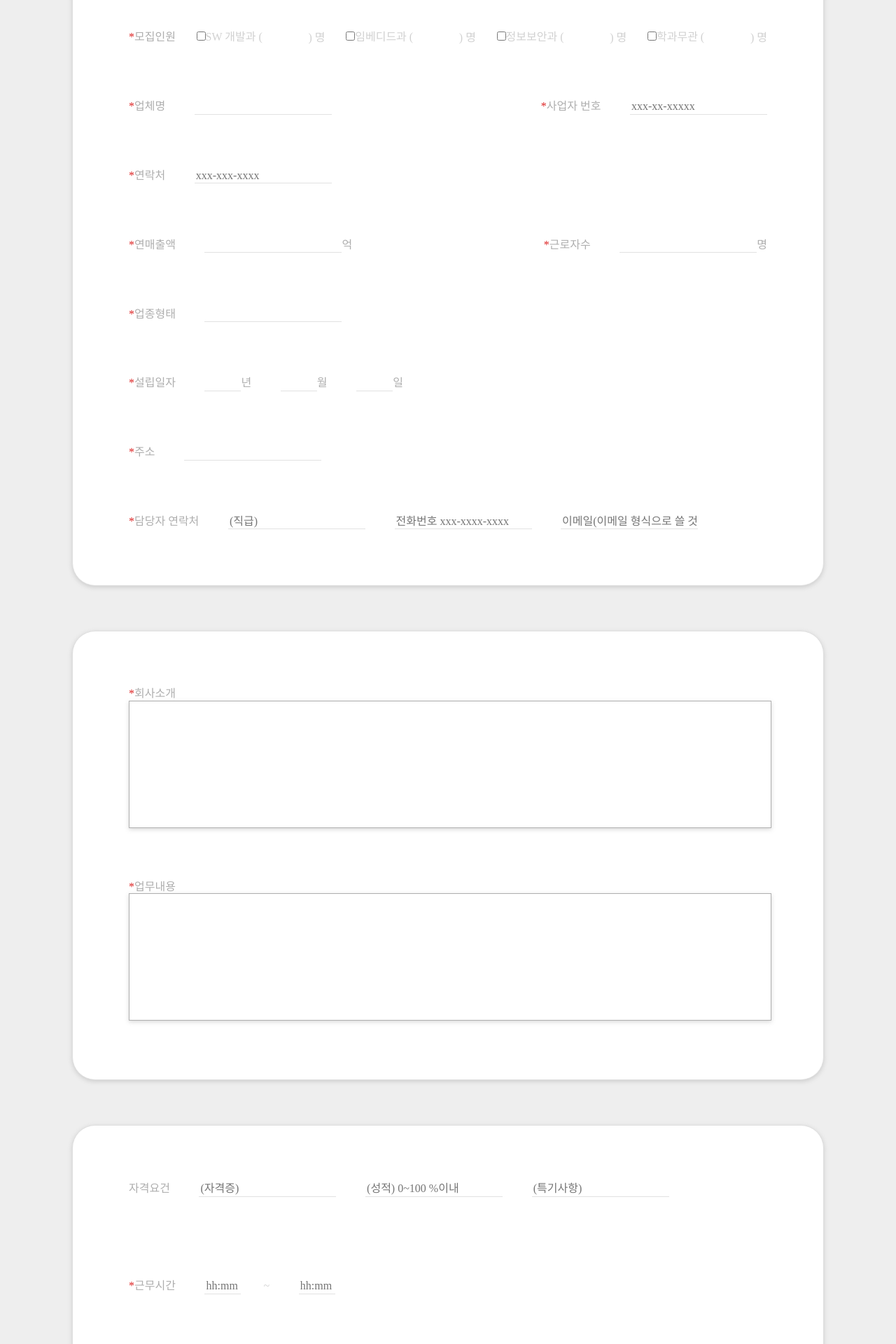
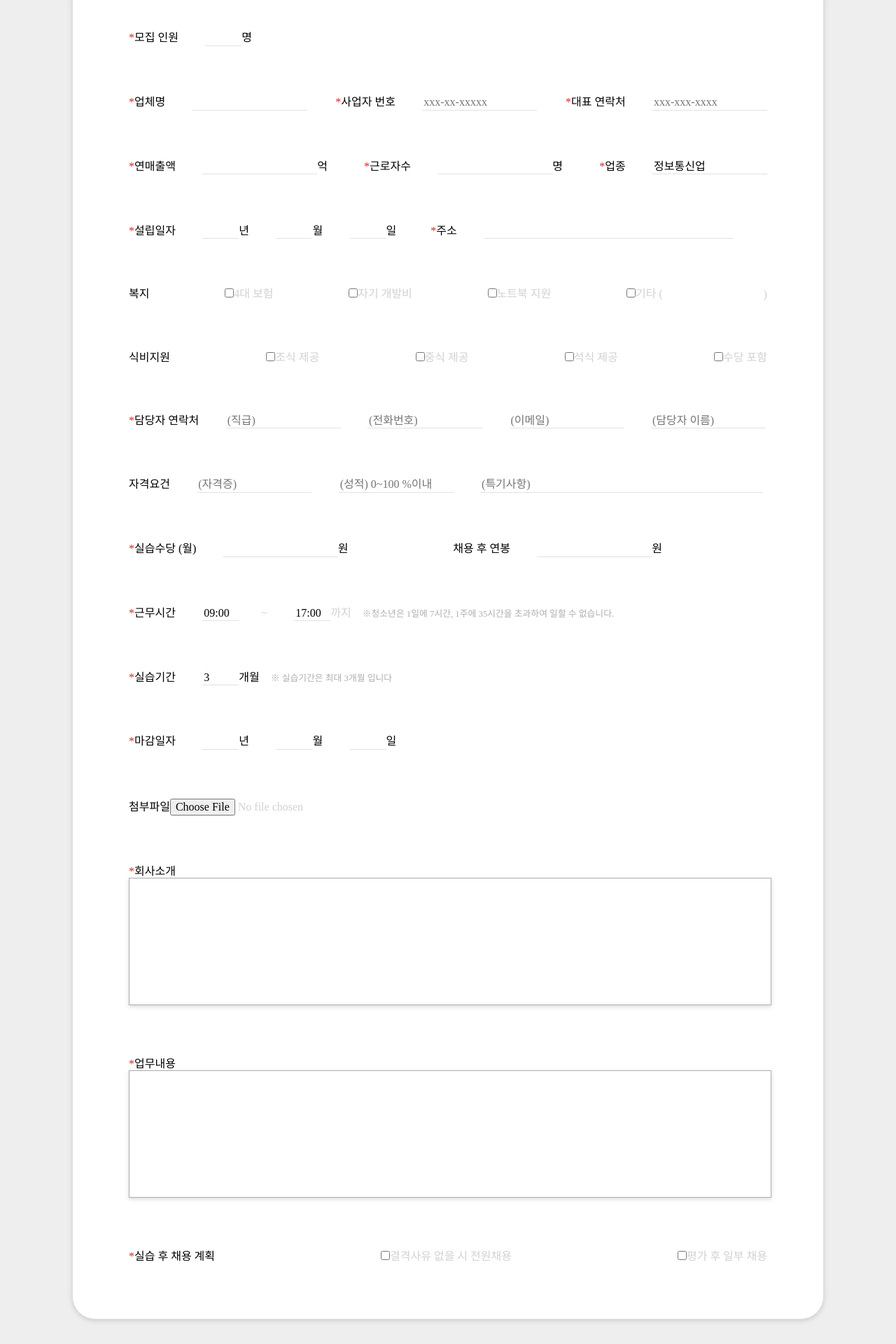
Before and after one commit to DSM-jobITs/jobITs_v2_Client_Admin, a React (Create React App) app: page /recruit in a window 1280 px wide. Shown: the part 280-2200 px from the top of the page at 70% size. Built offline with nearby package versions, Linux system fonts and the light colour scheme; no server answers.

Commit message:
[MODIFY] <RecruitNotice> UI&명세

```diff
--- a/src/components/RecruitNotice/RecruitNotice.style.ts
+++ b/src/components/RecruitNotice/RecruitNotice.style.ts
@@ -34,9 +34,14 @@ export const Container = styled.div<{ flex?: boolean }>`
   display: ${(props) => (props.flex ? "flex" : "")};
   justify-content: space-between;
 `;
+export const Span = styled.span<{ point?: boolean }>`
+  color: ${(props) => (props.point ? "#DE2727" : "#000000")};
+`;
 
-export const Span = styled.span<{ point?: boolean }>`
-  color: ${(props) => (props.point ? "#DE2727" : "#AEAEAE")};
+export const DescriptionSpan = styled(Span)`
+  font-size: 0.8rem;
+  color: #aeaeae;
+  margin-left: 1rem;
 `;
 
 export const RecruitContainer = styled(AllContainer)<{ height?: boolean }>`
@@ -46,7 +51,7 @@ export const RecruitContainer = styled(AllContainer)<{ height?: boolean }>`
   box-shadow: 0px 2px 6px #72727245;
   padding: 5rem;
   width: 57rem;
-  height: ${(props) => (props.height ? "30rem" : "44.5rem")};
+  height: ${(props) => (props.height ? "30rem" : "110rem")};
   margin-bottom: 4rem;
 `;
 
@@ -69,8 +74,12 @@ export const InputLine = styled.input<{ width?: string }>`
   border: none;
   border-bottom: 1px solid #e2e2e2;
   outline: none;
-  width: ${(props) => (props.width ? "3rem" : "12rem")};
-  margin-left: 2.6rem;
+  width: ${(props) => (props.width ? "3rem" : "10rem")};
+  margin-left: 2.4rem;
+`;
+
+export const CustomInputLine = styled(InputLine)<{ width?: string }>`
+  width: ${(props) => props.width + "rem"};
 `;
 
 export const SearchButton = styled.button`
--- a/src/components/RecruitNotice/RecruitNotice.tsx
+++ b/src/components/RecruitNotice/RecruitNotice.tsx
@@ -10,7 +10,7 @@ interface RecruitNoticeProps {
 const RecruitNotice: React.FC<RecruitNoticeProps> = ({ onRecruit }: RecruitNoticeProps) => {
   const onSubmitRecruit = () => {
     onRecruit({
-      personnel: Number(sw) + Number(em) + Number(info) + Number(every),
+      personnel: Number(person),
       name: name,
       entNo: entNo,
       phone: phone,
@@ -23,6 +23,7 @@ const RecruitNotice: React.FC<RecruitNoticeProps> = ({ onRecruit }: RecruitNotic
       managerRank: managerRank,
       managerPhone: managerPhone,
       managerEmail: managerEmail,
+      managerName: managerName,
       introduce: introduce,
       detail: detail,
       certificates: [certificates],
@@ -41,36 +42,34 @@ const RecruitNotice: React.FC<RecruitNoticeProps> = ({ onRecruit }: RecruitNotic
       labtop: labtop,
       etc: etc,
       recruitPlan: recruitPlan,
-      reception: `${receptionYear}-${receptionMonth}-${receptionDate}`,
       deadline: `${deadlineYear}-${deadlineMonth}-${deadlineDate}`,
+      allowance: allowance,
     });
   };
 
   const [inputs, setInputs] = useState({
-    every: 0,
-    sw: 0,
-    info: 0,
-    em: 0,
+    person: 0,
     name: "정보 없음",
     entNo: "정보 없음",
     phone: "정보 없음",
     sales: 0,
-    sector: "정보 없음",
+    sector: "정보통신업",
     workers: 0,
     address: "정보 없음",
     zipCode: "12345",
     managerRank: "정보 없음",
     managerPhone: "정보 없음",
     managerEmail: "정보 없음",
+    managerName: "정보 없음",
     introduce: "정보 없음",
     detail: "정보 없음",
-    certificates: [""],
+    certificates: "무관",
     grade: 0,
     specialty: "정보 없음",
-    startTime: "정보 없음",
-    endTime: "정보 없음",
+    startTime: "09:00",
+    endTime: "17:00",
     salary: 0,
-    period: 0,
+    period: 3,
     breakfast: false,
     lunch: false,
     dinner: false,
@@ -85,19 +84,14 @@ const RecruitNotice: React.FC<RecruitNoticeProps> = ({ onRecruit }: RecruitNotic
     year: 2021,
     month: 0,
     date: 0,
-    receptionYear: 2021,
-    receptionMonth: 0,
-    receptionDate: 0,
     deadlineYear: 2021,
     deadlineMonth: 0,
     deadlineDate: 0,
+    allowance: 0,
   });
 
   const {
-    sw,
-    em,
-    info,
-    every,
+    person,
     name,
     entNo,
     phone,
@@ -109,6 +103,7 @@ const RecruitNotice: React.FC<RecruitNoticeProps> = ({ onRecruit }: RecruitNotic
     managerRank,
     managerPhone,
     managerEmail,
+    managerName,
     introduce,
     detail,
     certificates,
@@ -130,12 +125,10 @@ const RecruitNotice: React.FC<RecruitNoticeProps> = ({ onRecruit }: RecruitNotic
     year,
     month,
     date,
-    receptionYear,
-    receptionMonth,
-    receptionDate,
     deadlineYear,
     deadlineMonth,
     deadlineDate,
+    allowance,
   } = inputs;
 
   const onChangeInput = (e: React.ChangeEvent<HTMLInputElement> | React.ChangeEvent<HTMLTextAreaElement>) => {
@@ -175,39 +168,13 @@ const RecruitNotice: React.FC<RecruitNoticeProps> = ({ onRecruit }: RecruitNotic
           </S.FileUploadContainer>
           <S.RecruitContainer>
             <S.InnerContainer>
-              <S.Container flex={true}>
+              <S.Container>
                 <S.InputList>
                   <S.Span point={true}>*</S.Span>
-                  <S.Span>모집인원</S.Span>
+                  <S.Span>모집 인원</S.Span>
                 </S.InputList>
-                <S.InputList>
-                  <S.Input type="checkbox" name="sw" value="sw" onChange={onCheckBoxInput} />
-                  SW 개발과 (
-                </S.InputList>
-                <S.InputList>
-                  <S.Input type="text" name="sw" onChange={onChangeInput} />) 명
-                </S.InputList>
-                <S.InputList>
-                  <S.Input type="checkbox" name="em" value="em" onChange={onCheckBoxInput} />
-                  임베디드과 (
-                </S.InputList>
-                <S.InputList>
-                  <S.Input type="text" name="em" onChange={onChangeInput} />) 명
-                </S.InputList>
-                <S.InputList>
-                  <S.Input type="checkbox" name="color" value="info" onChange={onCheckBoxInput} />
-                  정보보안과 (
-                </S.InputList>
-                <S.InputList>
-                  <S.Input type="text" name="info" onChange={onChangeInput} />) 명
-                </S.InputList>
-                <S.InputList>
-                  <S.Input type="checkbox" name="color" value="none" onChange={onCheckBoxInput} />
-                  학과무관 (
-                </S.InputList>
-                <S.InputList>
-                  <S.Input type="text" name="every" onChange={onChangeInput} />) 명
-                </S.InputList>
+                <S.InputLine type="text" width="small" name="person" onChange={onChangeInput}></S.InputLine>
+                <S.Span>명</S.Span>
               </S.Container>
               <S.Container flex={true}>
                 <S.Container>
@@ -224,14 +191,15 @@ const RecruitNotice: React.FC<RecruitNoticeProps> = ({ onRecruit }: RecruitNotic
                   </S.InputList>
                   <S.InputLine type="text" name="entNo" onChange={onChangeInput} placeholder="xxx-xx-xxxxx"></S.InputLine>
                 </S.Container>
-              </S.Container>
                 <S.Container>
                   <S.InputList>
                     <S.Span point={true}>*</S.Span>
-                  <S.Span>연락처</S.Span>
+                    <S.Span>대표 연락처</S.Span>
                   </S.InputList>
                   <S.InputLine type="text" name="phone" onChange={onChangeInput} placeholder="xxx-xxx-xxxx"></S.InputLine>
                 </S.Container>
+              </S.Container>
+
               <S.Container flex={true}>
                 <S.Container>
                   <S.InputList>
@@ -249,14 +217,16 @@ const RecruitNotice: React.FC<RecruitNoticeProps> = ({ onRecruit }: RecruitNotic
                   <S.InputLine type="text" name="workers" onChange={onChangeInput}></S.InputLine>
                   <S.Span>명</S.Span>
                 </S.Container>
-              </S.Container>
                 <S.Container>
                   <S.InputList>
                     <S.Span point={true}>*</S.Span>
-                  <S.Span>업종형태</S.Span>
+                    <S.Span>업종</S.Span>
                   </S.InputList>
-                <S.InputLine type="text" name="sector" onChange={onChangeInput}></S.InputLine>
+                  <S.InputLine type="text" name="sector" value={sector} onChange={onChangeInput}></S.InputLine>
                 </S.Container>
+              </S.Container>
+
+              <S.Container flex={true}>
                 <S.Container>
                   <S.InputList>
                     <S.Span point={true}>*</S.Span>
@@ -269,99 +239,18 @@ const RecruitNotice: React.FC<RecruitNoticeProps> = ({ onRecruit }: RecruitNotic
                   <S.InputLine type="text" width="small" name="date" onChange={onChangeInput}></S.InputLine>
                   <S.Span>일</S.Span>
                 </S.Container>
-              <S.Container flex={true}>
                 <S.Container>
                   <S.InputList>
                     <S.Span point={true}>*</S.Span>
                     <S.Span>주소</S.Span>
                   </S.InputList>
-                  <S.InputLine type="text" name="address" onChange={onChangeInput}></S.InputLine>
+                  <S.CustomInputLine type="text" name="address" onChange={onChangeInput} width={"22"}></S.CustomInputLine>
                 </S.Container>
                 <S.Container></S.Container>
               </S.Container>
-              <S.Container>
-                <S.InputList>
-                  <S.Span point={true}>*</S.Span>
-                  <S.Span>담당자 연락처</S.Span>
-                </S.InputList>
-                <S.InputLine type="text" placeholder="(직급)" name="managerRank" onChange={onChangeInput}></S.InputLine>
-                <S.InputLine type="text" placeholder="전화번호 xxx-xxxx-xxxx" name="managerPhone" onChange={onChangeInput}></S.InputLine>
-                <S.InputLine type="text" placeholder="이메일(이메일 형식으로 쓸 것)" name="managerEmail" onChange={onChangeInput}></S.InputLine>
-              </S.Container>
-            </S.InnerContainer>
-          </S.RecruitContainer>
-          <S.RecruitContainer height={true}>
-            <S.InnerContainer>
-              <S.Container flex={false}>
-                <S.InputList>
-                  <S.Span point={true}>*</S.Span>
-                  <S.Span point={false}>회사소개</S.Span>
-                </S.InputList>
-                <S.TextArea name="introduce" maxLength={255} onChange={onChangeInput}></S.TextArea>
-              </S.Container>
-              <S.Container flex={false}>
-                <S.InputList>
-                  <S.Span point={true}>*</S.Span>
-                  <S.Span point={false}>업무내용</S.Span>
-                  <S.TextArea name="detail" maxLength={255} onChange={onChangeInput}></S.TextArea>
-                </S.InputList>
-              </S.Container>
-            </S.InnerContainer>
-          </S.RecruitContainer>
-          <S.RecruitContainer>
-            <S.InnerContainer>
+
               <S.Container flex={true}>
                 <S.InputList>
-                  <S.Span>자격요건</S.Span>
-                  <S.InputLine type="text" name="certificates" onChange={onChangeInput} placeholder="(자격증)"></S.InputLine>
-                  <S.InputLine type="text" name="grade" onChange={onChangeInput} placeholder="(성적) 0~100 %이내"></S.InputLine>
-                  <S.InputLine type="text" name="specialty" maxLength={60} onChange={onChangeInput} placeholder="(특기사항)"></S.InputLine>
-                </S.InputList>
-              </S.Container>
-              <S.InputList>
-                <S.Span point={true}>*</S.Span>
-                <S.Span>근무시간</S.Span>
-                <S.InputLine type="text" name="startTime" width="small" onChange={onChangeInput} placeholder="hh:mm"></S.InputLine>
-                &nbsp;&nbsp;&nbsp;&nbsp;&nbsp;&nbsp;&nbsp;&nbsp;~
-                <S.InputLine type="text" name="endTime" width="small" onChange={onChangeInput} placeholder="hh:mm"></S.InputLine>
-              </S.InputList>
-              <S.InputList>
-                <S.Span point={true}>*</S.Span>
-                <S.Span>급여</S.Span>
-                <S.InputLine type="text" name="salary" onChange={onChangeInput}></S.InputLine>
-                <S.Span>원</S.Span>
-              </S.InputList>
-              <S.InputList>
-                <S.Span point={true}>*</S.Span>
-                <S.Span>실습기간</S.Span>
-                <S.InputLine type="text" name="period" onChange={onChangeInput}></S.InputLine>
-                <S.Span>개월</S.Span>
-              </S.InputList>
-              <S.Container flex={true}>
-                <S.InputList>
-                  <S.Span point={true}>*</S.Span>
-                  <S.Span>식비지원</S.Span>
-                </S.InputList>
-                <S.InputList>
-                  <S.Input type="checkbox" name="breakfast" onChange={onCheckBoxInput} />
-                  조식 제공
-                </S.InputList>
-                <S.InputList>
-                  <S.Input type="checkbox" name="lunch" onChange={onCheckBoxInput} />
-                  중식 제공
-                </S.InputList>
-                <S.InputList>
-                  <S.Input type="checkbox" name="dinner" onChange={onCheckBoxInput} />
-                  석식 제공
-                </S.InputList>
-                <S.InputList>
-                  <S.Input type="checkbox" name="mealSalary" onChange={onCheckBoxInput} />
-                  수당 포함
-                </S.InputList>
-              </S.Container>
-              <S.Container flex={true}>
-                <S.InputList>
-                  <S.Span point={true}>*</S.Span>
                   <S.Span>복지</S.Span>
                 </S.InputList>
                 <S.InputList>
@@ -384,10 +273,119 @@ const RecruitNotice: React.FC<RecruitNoticeProps> = ({ onRecruit }: RecruitNotic
                   <S.Input type="text" name="etc" onChange={onChangeInput} />)
                 </S.InputList>
               </S.Container>
-            </S.InnerContainer>
-          </S.RecruitContainer>
-          <S.RecruitContainer height={true}>
-            <S.InnerContainer>
+              <S.Container flex={true}>
+                <S.InputList>
+                  <S.Span>식비지원</S.Span>
+                </S.InputList>
+                <S.InputList>
+                  <S.Input type="checkbox" name="breakfast" onChange={onCheckBoxInput} />
+                  조식 제공
+                </S.InputList>
+                <S.InputList>
+                  <S.Input type="checkbox" name="lunch" onChange={onCheckBoxInput} />
+                  중식 제공
+                </S.InputList>
+                <S.InputList>
+                  <S.Input type="checkbox" name="dinner" onChange={onCheckBoxInput} />
+                  석식 제공
+                </S.InputList>
+                <S.InputList>
+                  <S.Input type="checkbox" name="mealSalary" onChange={onCheckBoxInput} />
+                  수당 포함
+                </S.InputList>
+              </S.Container>
+
+              <S.Container>
+                <S.InputList>
+                  <S.Span point={true}>*</S.Span>
+                  <S.Span>담당자 연락처</S.Span>
+                </S.InputList>
+                <S.InputLine type="text" placeholder="(직급)" name="managerRank" onChange={onChangeInput}></S.InputLine>
+                <S.InputLine type="text" placeholder="(전화번호)" name="managerPhone" onChange={onChangeInput}></S.InputLine>
+                <S.InputLine type="text" placeholder="(이메일)" name="managerEmail" onChange={onChangeInput}></S.InputLine>
+                <S.InputLine type="text" placeholder="(담당자 이름)" name="managerName" onChange={onChangeInput}></S.InputLine>
+              </S.Container>
+              <S.Container flex={true}>
+                <S.InputList>
+                  <S.Span>자격요건</S.Span>
+                  <S.InputLine type="text" name="certificates" onChange={onChangeInput} placeholder="(자격증)"></S.InputLine>
+                  <S.InputLine type="text" name="grade" onChange={onChangeInput} placeholder="(성적) 0~100 %이내"></S.InputLine>
+                  <S.CustomInputLine
+                    type="text"
+                    name="specialty"
+                    maxLength={60}
+                    width={"25"}
+                    onChange={onChangeInput}
+                    placeholder="(특기사항)"
+                  ></S.CustomInputLine>
+                </S.InputList>
+              </S.Container>
+              <S.Container flex={true}>
+                <S.InputList>
+                  <S.Span point={true}>*</S.Span>
+                  <S.Span>실습수당 (월)</S.Span>
+                  <S.InputLine type="text" name="allowance" onChange={onChangeInput}></S.InputLine>
+                  <S.Span>원</S.Span>
+                </S.InputList>
+                <S.InputList>
+                  <S.Span>채용 후 연봉</S.Span>
+                  <S.InputLine type="text" name="salary" onChange={onChangeInput}></S.InputLine>
+                  <S.Span>원</S.Span>
+                </S.InputList>
+                <S.InputList></S.InputList>
+              </S.Container>
+
+              <S.InputList>
+                <S.Span point={true}>*</S.Span>
+                <S.Span>근무시간</S.Span>
+                <S.InputLine type="text" name="startTime" width="small" value={startTime} onChange={onChangeInput} placeholder="hh:mm"></S.InputLine>
+                &nbsp;&nbsp;&nbsp;&nbsp;&nbsp;&nbsp;&nbsp;&nbsp;~
+                <S.InputLine type="text" name="endTime" width="small" value={endTime} onChange={onChangeInput} placeholder="hh:mm"></S.InputLine>까지
+                <S.DescriptionSpan>※청소년은 1일에 7시간, 1주에 35시간을 초과하여 일할 수 없습니다.</S.DescriptionSpan>
+              </S.InputList>
+
+              <S.InputList>
+                <S.Span point={true}>*</S.Span>
+                <S.Span>실습기간</S.Span>
+                <S.InputLine type="text" name="period" width="small" value={period} onChange={onChangeInput}></S.InputLine>
+                <S.Span>개월</S.Span>
+                <S.DescriptionSpan>※ 실습기간은 최대 3개월 입니다</S.DescriptionSpan>
+              </S.InputList>
+              <S.Container flex={true}>
+                <S.Container>
+                  <S.InputList>
+                    <S.Span point={true}>*</S.Span>
+                    <S.Span>마감일자</S.Span>
+                  </S.InputList>
+                  <S.InputLine type="text" width="small" name="deadlineYear" onChange={onChangeInput}></S.InputLine>
+                  <S.Span point={false}>년</S.Span>
+                  <S.InputLine type="text" width="small" name="deadlineMonth" onChange={onChangeInput}></S.InputLine>
+                  <S.Span point={false}>월</S.Span>
+                  <S.InputLine type="text" width="small" name="deadlineDate" onChange={onChangeInput}></S.InputLine>
+                  <S.Span point={false}>일</S.Span>
+                </S.Container>
+              </S.Container>
+
+              <S.InputList>
+                <S.Span>첨부파일</S.Span>
+                <S.Input type="file"></S.Input>
+              </S.InputList>
+
+              <S.Container flex={false}>
+                <S.InputList>
+                  <S.Span point={true}>*</S.Span>
+                  <S.Span point={false}>회사소개</S.Span>
+                </S.InputList>
+                <S.TextArea name="introduce" maxLength={255} onChange={onChangeInput}></S.TextArea>
+              </S.Container>
+              <S.Container flex={false}>
+                <S.InputList>
+                  <S.Span point={true}>*</S.Span>
+                  <S.Span point={false}>업무내용</S.Span>
+                  <S.TextArea name="detail" maxLength={255} onChange={onChangeInput}></S.TextArea>
+                </S.InputList>
+              </S.Container>
+
               <S.Container flex={true}>
                 <S.InputList>
                   <S.Span point={true}>*</S.Span>
@@ -402,34 +400,6 @@ const RecruitNotice: React.FC<RecruitNoticeProps> = ({ onRecruit }: RecruitNotic
                   평가 후 일부 채용
                 </S.InputList>
               </S.Container>
-              <S.Container flex={false}>
-                <S.InputList>
-                  <S.Span point={true}>*</S.Span>
-                  <S.Span>접수일자</S.Span>
-                </S.InputList>
-                <S.InputLine type="text" width="small" name="receptionYear" onChange={onChangeInput}></S.InputLine>
-                <S.Span point={false}>년</S.Span>
-                <S.InputLine type="text" width="small" name="receptionMonth" onChange={onChangeInput}></S.InputLine>
-                <S.Span point={false}>월</S.Span>
-                <S.InputLine type="text" width="small" name="receptionDate" onChange={onChangeInput}></S.InputLine>
-                <S.Span point={false}>일</S.Span>
-              </S.Container>
-              <S.Container flex={false}>
-                <S.InputList>
-                  <S.Span point={true}>*</S.Span>
-                  <S.Span>마감일자</S.Span>
-                </S.InputList>
-                <S.InputLine type="text" width="small" name="deadlineYear" onChange={onChangeInput}></S.InputLine>
-                <S.Span point={false}>년</S.Span>
-                <S.InputLine type="text" width="small" name="deadlineMonth" onChange={onChangeInput}></S.InputLine>
-                <S.Span point={false}>월</S.Span>
-                <S.InputLine type="text" width="small" name="deadlineDate" onChange={onChangeInput}></S.InputLine>
-                <S.Span point={false}>일</S.Span>
-              </S.Container>
-              <S.InputList>
-                <S.Span>첨부파일</S.Span>
-                <S.Input type="file"></S.Input>
-              </S.InputList>
             </S.InnerContainer>
           </S.RecruitContainer>
           <S.ButtonContainer>
```
Lines whose indentation alone changed are shown as unchanged.
